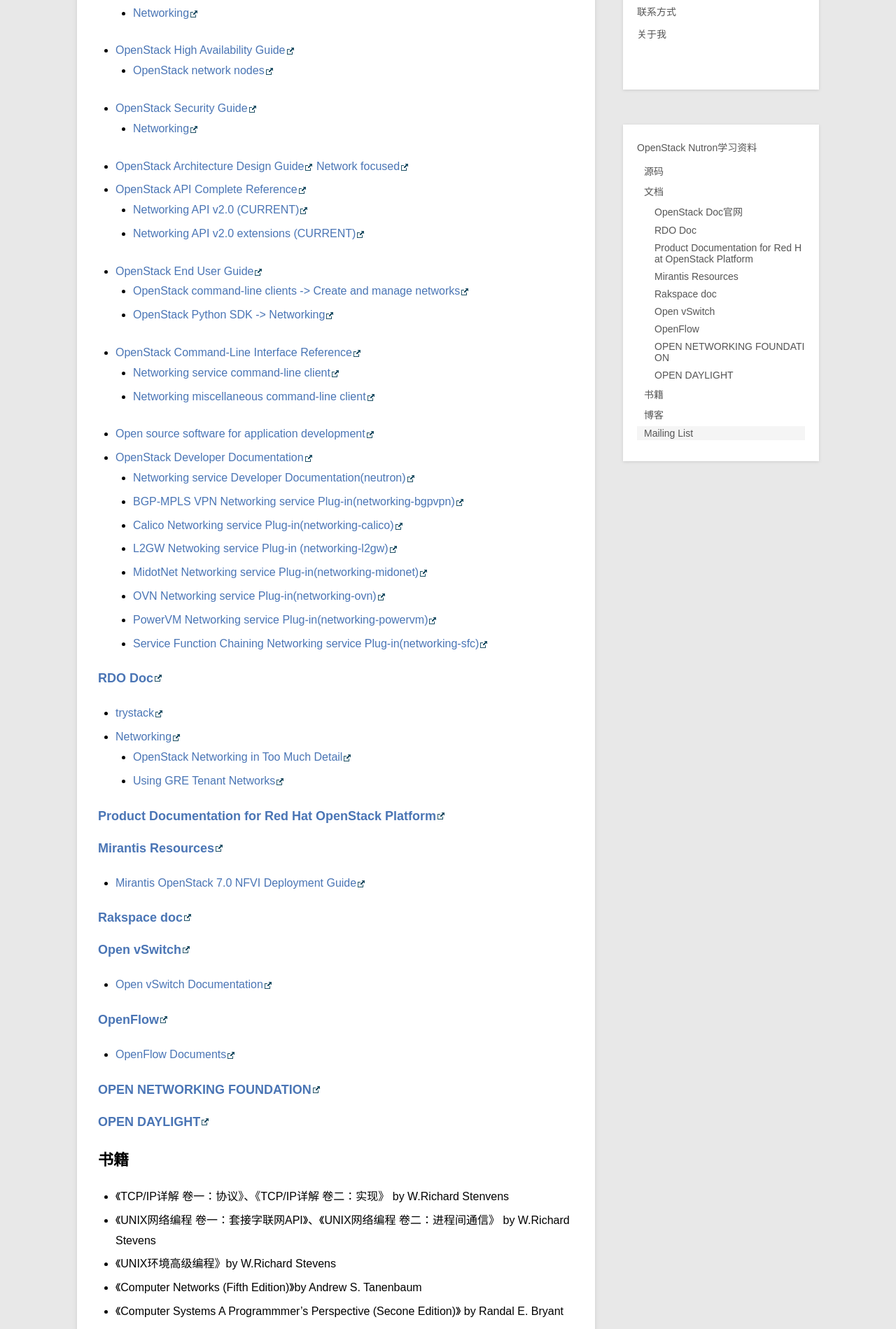
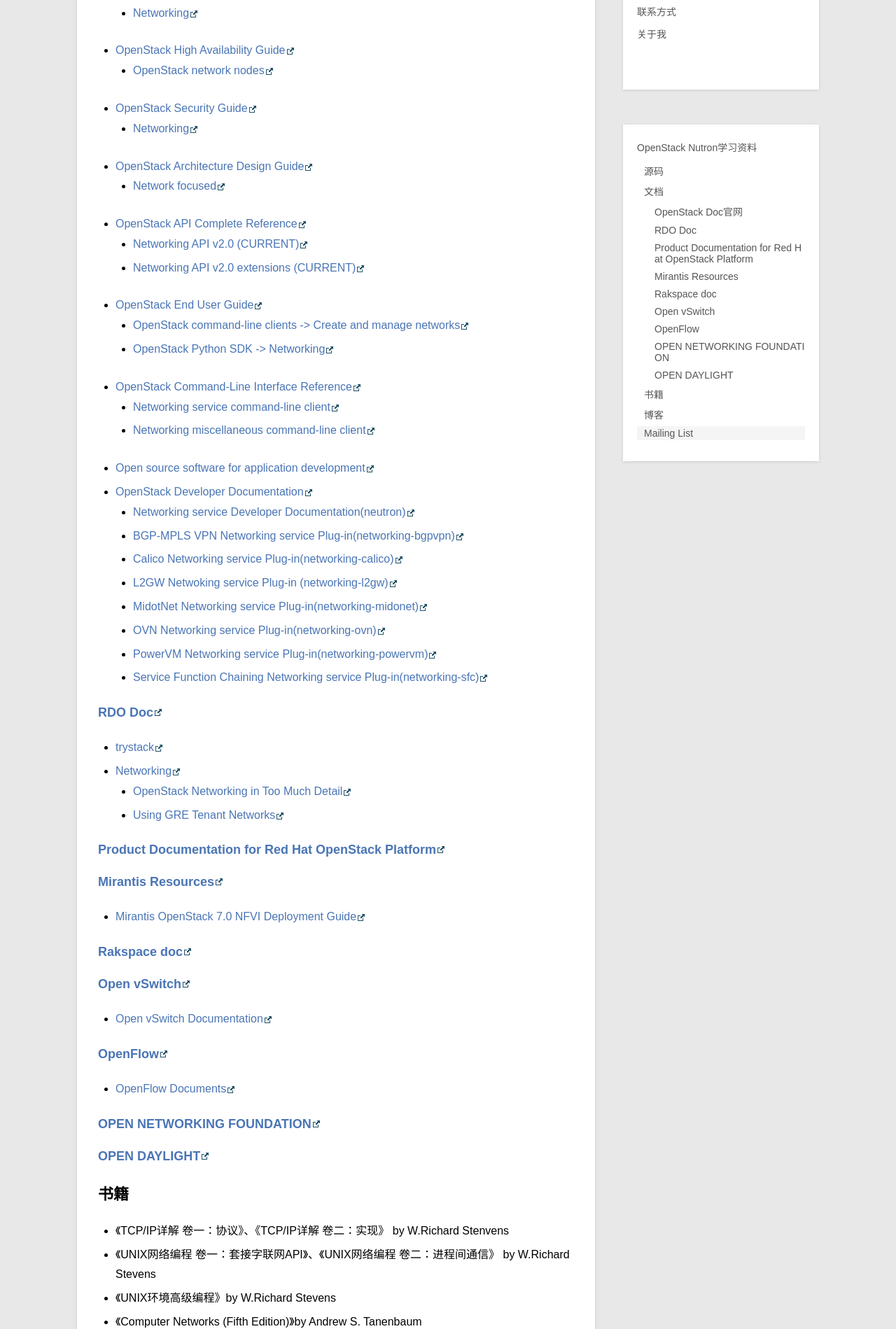
Before and after one commit to xiaofandh12/xiaofandh12.github.io, a Jekyll site: the page built from _posts/blog/2016-04-21-OpenStack-Nutron-Learning-Material.md, in a window 1280 px wide. Shown: the part 1407-3306 px from the top of the page at 70% size. Built offline with Jekyll 4.4.1, drawn with Linux system fonts in a browser that asks for light colours; Markdown is read by kramdown in place of the engine named in the settings; comment, search, counter and statistics services are not loaded.

Commit message:
修改一下neutron学习资料中的小错误

```diff
--- a/_posts/blog/2016-04-21-OpenStack-Nutron-Learning-Material.md
+++ b/_posts/blog/2016-04-21-OpenStack-Nutron-Learning-Material.md
@@ -45,7 +45,7 @@
 * [OpenStack Security Guide](http://docs.openstack.org/security-guide/)
 	* [Networking](http://docs.openstack.org/security-guide/networking.html)
 * [OpenStack Architecture Design Guide](http://docs.openstack.org/arch-design/)
-	[Network focused](http://docs.openstack.org/arch-design/network-focus.html)
+	* [Network focused](http://docs.openstack.org/arch-design/network-focus.html)
 * [OpenStack API Complete Reference](http://developer.openstack.org/api-ref.html)
 	* [Networking API v2.0 (CURRENT)](http://developer.openstack.org/api-ref-networking-v2.html)
 	* [Networking API v2.0 extensions (CURRENT)](http://developer.openstack.org/api-ref-networking-v2-ext.html)
```
